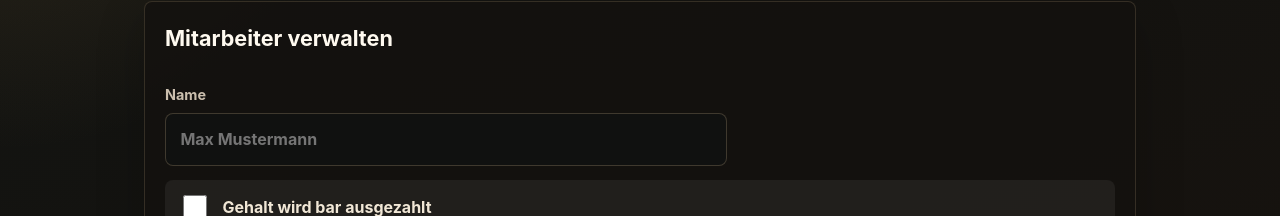
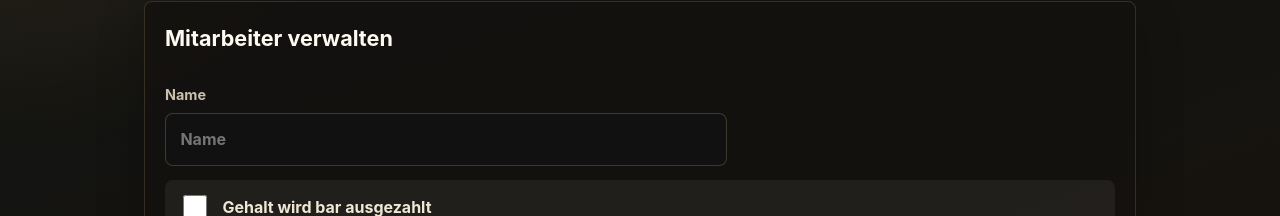
Before and after one commit to fabi-psk/Abrechnung, a React (Vite) app in the folder frontend/: page / in a window 1280 px wide. Both pictures are taken after a click on the button "Mitarbeiter verwalten". Shown: the part 233-449 px from the top of the page. Built offline with nearby package versions, Linux system fonts and the light colour scheme.

Commit message:
Update staff manager defaults

```diff
--- a/frontend/src/components/StaffManager.jsx
+++ b/frontend/src/components/StaffManager.jsx
@@ -119,7 +119,7 @@ export function StaffManager({
           <input
             id="staff-name"
             autoComplete="name"
-            placeholder="Max Mustermann"
+            placeholder="Name"
             type="text"
             value={name}
             onChange={(event) => setName(event.target.value)}
@@ -132,7 +132,11 @@ export function StaffManager({
             checked={paidCash}
             type="checkbox"
             onChange={(event) => {
-              setPaidCash(event.target.checked);
+              const isPaidCash = event.target.checked;
+              setPaidCash(isPaidCash);
+              if (isPaidCash && !hourlyRate.trim()) {
+                setHourlyRate("15");
+              }
               setError("");
             }}
           />
```
